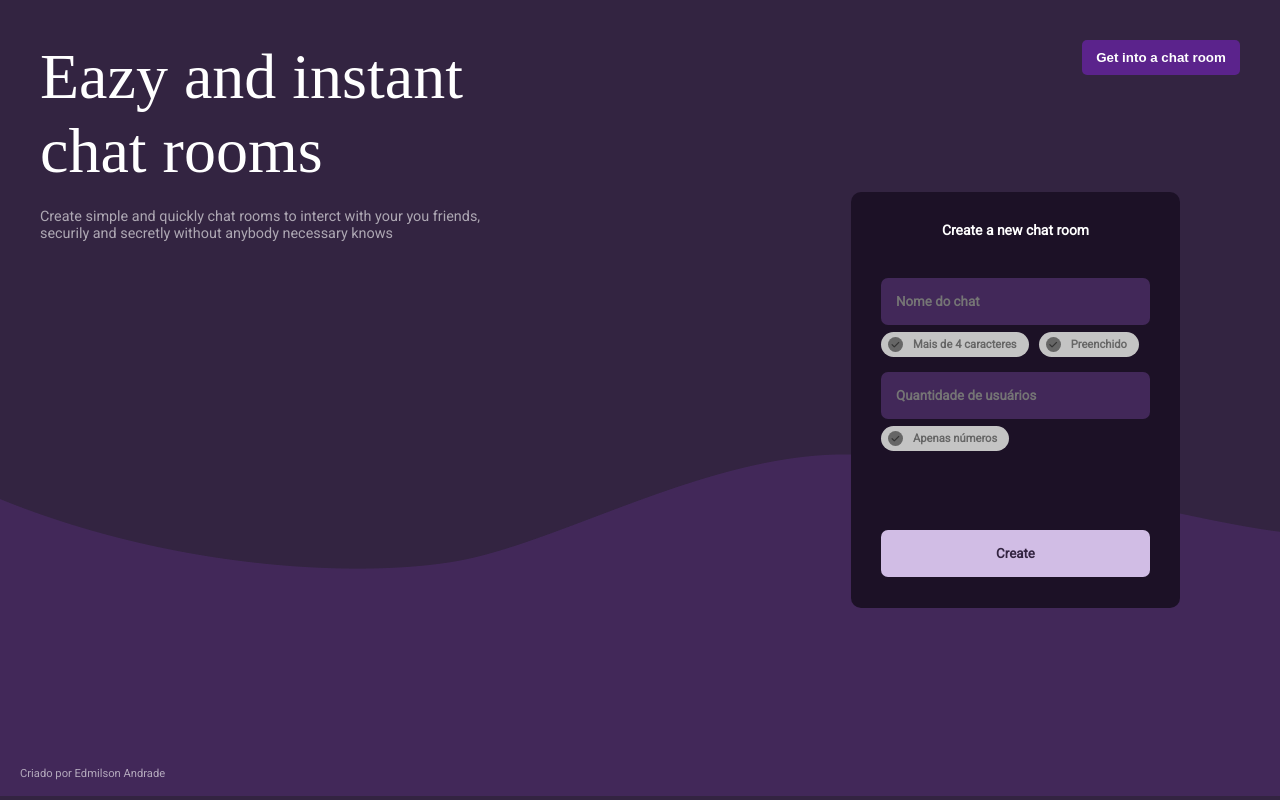
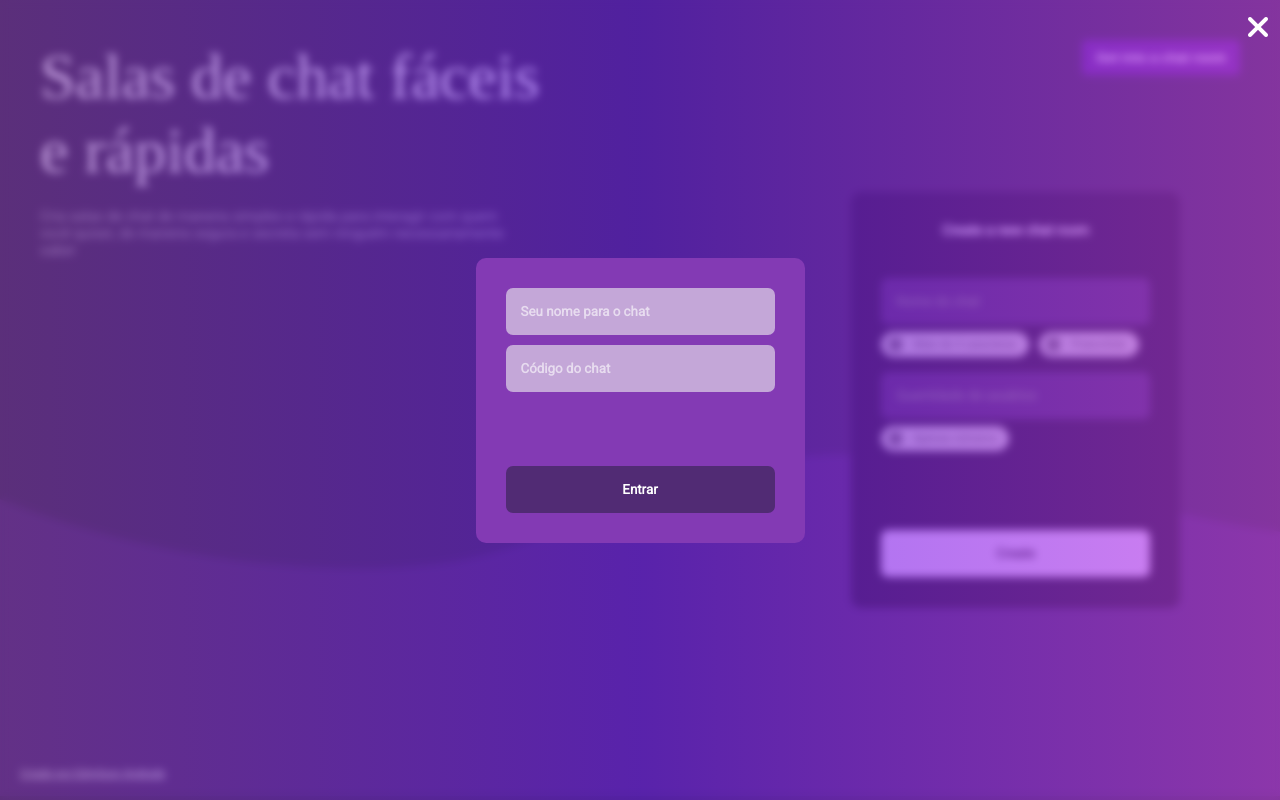
Before and after one commit to EdAndrade/instachat-client, a Nuxt app: page / in a window 1280 px wide. Both pictures are taken after a click on the button "Get into a chat room". Built offline with nearby package versions, Linux system fonts and the light colour scheme; no server answers; a web font is replaced by a local one.

Commit message:
finished style

```diff
--- a/components/ChatRoomBox/index.vue
+++ b/components/ChatRoomBox/index.vue
@@ -36,7 +36,7 @@
                 </div>
 
                 <div class="input-validation">
-                    <input placeholder="Quantidade de usuários" type="text">
+                    <input placeholder="Quantidade de usuários" type="number">
 
                     <div class="validations">
 
@@ -62,5 +62,5 @@
 
 </template>
 
-<script src="./script.ts"></script>
+<script src="./script.ts" lang="ts"></script>
 <style scoped lang="scss" src="./style.scss"></style>
--- a/components/ChatRoomBox/script.ts
+++ b/components/ChatRoomBox/script.ts
@@ -0,0 +1,33 @@
+import Vue from "vue";
+
+export default Vue.extend({
+
+    data(){
+
+        return{
+
+        }
+    },
+
+    methods: {
+
+        async getChatRoom(chatCode: string){
+            return await this.$axios.post('get_chat_by_chatcode', {
+                code: chatCode
+            })
+        },
+
+        async createChatRoom(chatName: string, peopleQtd: number){
+            return await this.$axios.post('create_chat', {
+                chatName,
+                peopleQtd
+            })
+        }
+    },
+
+    mounted(){
+        this.getChatRoom('e97d99e350b69b1b07ce1866e041771e').then( response => {
+            console.log(response)
+        })
+    }
+});
--- a/components/ChatRoomBox/style.scss
+++ b/components/ChatRoomBox/style.scss
@@ -40,7 +40,7 @@
                     height: 47px;
                     background-color: #422859;
                     border-radius: 7px;
-                    padding-left: 15px;
+                    padding: 0 15px;
                     font-family: 'Roboto';
                     font-weight: 600;
                     color: #fff;
--- /dev/null
+++ b/components/ChatRoomRequest/index.vue
@@ -0,0 +1,33 @@
+<template>
+
+    <section id="chatRoomRequestComponent" @click.self="$emit('closeChatRoomRequest')">
+
+        <div class="closeButton" @click="$emit('closeChatRoomRequest')">
+            <i class="fas fa-close"></i>
+        </div>
+
+        <div id="box">
+
+            <form @submit.prevent>
+
+                <div class="input-validation">
+                    <input placeholder="Seu nome para o chat" type="text">
+                </div>
+
+                <div class="input-validation">
+                    <input placeholder="Código do chat" type="text">
+                </div>
+
+                <button type="submit">
+                    Entrar
+                </button>
+
+            </form>
+        </div>
+    </section>
+
+</template>
+
+<script lang="ts" src="./script.ts"></script>
+
+<style lang="scss" src="./style.scss"></style>
--- /dev/null
+++ b/components/ChatRoomRequest/script.ts
@@ -0,0 +1,5 @@
+import Vue from 'vue'
+
+export default  Vue.extend({
+
+})
--- /dev/null
+++ b/components/ChatRoomRequest/style.scss
@@ -0,0 +1,68 @@
+#chatRoomRequestComponent{
+    width: 100vw;
+    height: 100vh;
+    background: linear-gradient(90deg, rgba(131,58,180,0.5) 0%, rgba(111,29,253,0.5) 50%, rgba(213,69,252,0.5) 100%);
+    backdrop-filter: blur(4px);
+    display: flex;
+    align-items: center;
+    position: fixed;
+    top: 0;
+    left: 0;
+    z-index: 9000;
+
+    .closeButton{
+        position: absolute;
+        top: 0px;
+        right: 0px;
+        padding: 10px;
+        color: #fff;
+        font-size: 2em;
+        cursor: pointer;
+    }
+
+    #box{
+        width: 329px;
+        height: 285px;
+        background-color: rgba(131,58,180);
+        padding: 30px;
+        border-radius: 10px;
+        margin: auto;
+
+        form{
+            width: 100%;
+            height: 100%;
+            position: inherit;
+
+            .input-validation{
+                width: 100%;
+                margin-bottom: 10px;
+
+                ::placeholder{
+                    color: rgba(#fff, 0.6);
+                }
+
+                input{
+                    width: 100%;
+                    height: 47px;
+                    background-color: rgba(#f0f0f0, 0.6);
+                    border-radius: 7px;
+                    padding-left: 15px;
+                    font-family: 'Roboto';
+                    font-weight: 600;
+                    color: #fff;
+                }
+            }
+
+            button{
+                width: 100%;
+                border-radius: 7px;
+                background-color: #512b74;
+                color: #fff;
+                font-family: 'Roboto';
+                font-weight: bold;
+                height: 47px;
+                margin-top: 64px;
+            }
+        }
+    }
+}
--- a/nuxt.config.js
+++ b/nuxt.config.js
@@ -29,7 +29,7 @@ export default {
 
   // Plugins to run before rendering page: https://go.nuxtjs.dev/config-plugins
   plugins: [
-    '@/plugins/fortawesome.ts'
+    '@/plugins/fortawesome.ts',
   ],
 
   // Auto import components: https://go.nuxtjs.dev/config-components
@@ -48,7 +48,9 @@ export default {
   ],
 
   // Axios module configuration: https://go.nuxtjs.dev/config-axios
-  axios: {},
+  axios: {
+    baseURL: 'http://localhost:8085/api/chatroom/'
+  },
 
   // Build Configuration: https://go.nuxtjs.dev/config-build
   build: {
--- a/pages/index.vue
+++ b/pages/index.vue
@@ -1,23 +1,28 @@
 <template>
 
 	<section id="indexSection">
+		<ChatRoomRequest
+			v-if="isChatRoomRequestVisible"
+			v-on:closeChatRoomRequest="changeChatRoomRequestVisibility()"
+		/>
 
 		<div id="top">
 
 			<div id="introduction">
 
 				<div class="title">
-					<p>Eazy and instant chat rooms</p>
+					<p>Salas de chat fáceis e rápidas</p>
 				</div>
 
 				<div class="desc">
-					<p>Create simple and quickly chat rooms to interct with your you friends, securily and secretly
-						without anybody necessary knows</p>
+					<p>Cria salas de chat de maneira simples e rápida para interagir com quem você quiser, de maneira segura
+						e secreta sem ninguém necessariamente saber
+					</p>
 				</div>
 			</div>
 
 			<div id="enterAToChatRoom">
-				<button>Get into a chat room</button>
+				<button @click="changeChatRoomRequestVisibility()">Get into a chat room</button>
 			</div>
 		</div>
 
@@ -28,7 +33,7 @@
 		</div>
 
 		<div class="slogan">
-			<p>Criado por Edmilson Andrade</p>
+			<a target="_blank" href="https://edmilson.ao">Criado por Edmilson Andrade</a>
 		</div>
 
 	</section>
@@ -38,11 +43,27 @@
 <script lang="ts">
 	import Vue from "vue";
 	import ChatRoomBox from '@/components/ChatRoomBox/index.vue'
+	import ChatRoomRequest from '@/components/ChatRoomRequest/index.vue'
 
 	export default Vue.extend({
 
+		data(){
+
+			return {
+				isChatRoomRequestVisible: false
+			}
+		},
+
 		components: {
-			ChatRoomBox
+			ChatRoomBox,
+			ChatRoomRequest
+		},
+
+		methods: {
+
+			changeChatRoomRequestVisibility(){
+				this.isChatRoomRequestVisible = !this.isChatRoomRequestVisible
+			}
 		}
 	});
 </script>
@@ -71,9 +92,12 @@
 			position: absolute;
 			bottom: 20px;
 			left: 20px;
-			color: rgba(#fff, 0.6);
 			font-size: 0.7em;
 			font-family: 'Roboto';
+
+			a{
+				color: #fff;
+			}
 		}
 
 		#top{
```
Also changed, not shown: pages/chatRoom/index.vue (added), pages/chatRoom/script.ts (added), pages/chatRoom/style.scss (added), services/api.ts (added).
